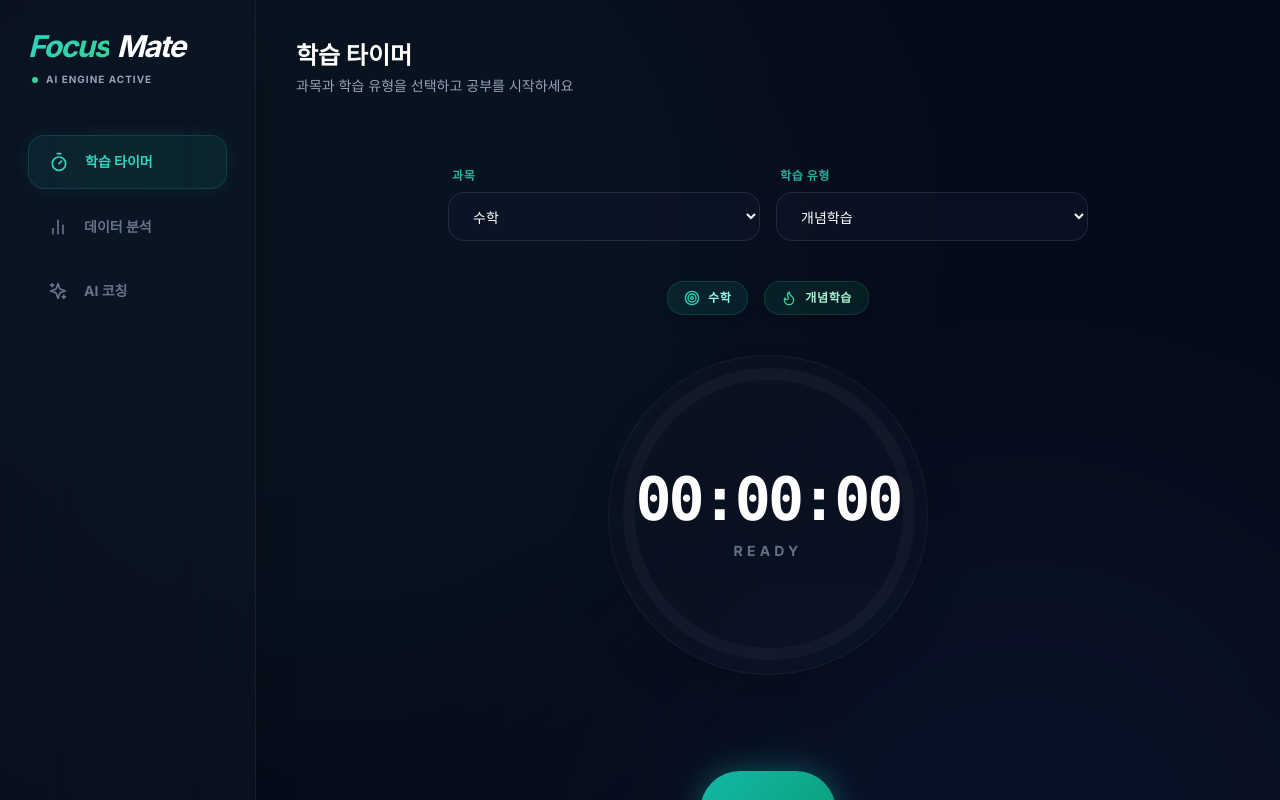
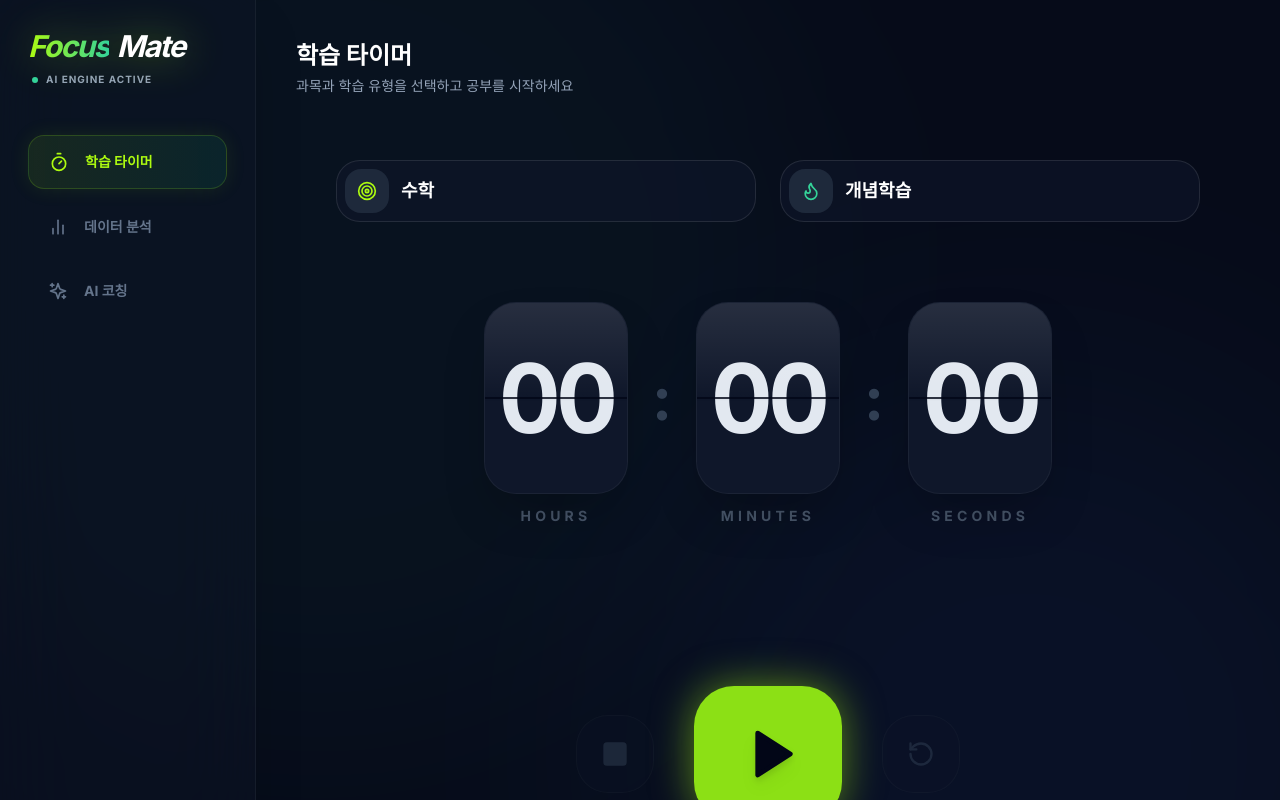
Before and after one commit to FocusMate-Coach/focusmate, a React (Vite) app: page / in a window 1280 px wide. Shown: the top 800 px of the page. Built offline with nearby package versions, Linux system fonts and the light colour scheme.

Commit message:
design: 시안 3안(네온 그린 & 플립 클락) 완성

```diff
--- a/src/components/Layout/Layout.tsx
+++ b/src/components/Layout/Layout.tsx
@@ -1,3 +1,4 @@
+// src/components/Layout/Layout.tsx
 import { NavLink } from 'react-router-dom';
 import { Timer, BarChart2, Sparkles } from 'lucide-react';
 
@@ -13,16 +14,17 @@
 
 export default function Layout({ children }: LayoutProps) {
   return (
-    <div className="min-h-screen bg-[#060B19] text-slate-200 flex flex-col lg:flex-row font-sans selection:bg-teal-500/30 overflow-hidden relative">
-      {/* 프리미엄 배경 글로우 효과 (Teal & Emerald) */}
-      <div className="absolute top-[-20%] left-[-10%] w-[70vw] h-[70vw] bg-teal-900/10 rounded-full blur-[120px] pointer-events-none mix-blend-screen"></div>
+    // 배경색을 아주 어두운 남색(#060B19)으로 변경하고 폰트를 Pretendard로 설정
+    <div className="min-h-screen bg-[#060B19] text-slate-200 flex flex-col lg:flex-row font-sans selection:bg-focusgreen-500/30 overflow-hidden relative">
+      {/* 프리미엄 배경 글로우 효과 (Teal & Blue) */}
+      <div className="absolute top-[-20%] left-[-10%] w-[70vw] h-[70vw] bg-teal-900/10 rounded-full blur-[120px] pointer-events-none mix-blend-screen animate-pulse-slow"></div>
       <div className="absolute bottom-[-20%] right-[-10%] w-[60vw] h-[60vw] bg-blue-900/10 rounded-full blur-[120px] pointer-events-none mix-blend-screen"></div>
 
-      {/* 데스크탑 사이드바 */}
+      {/* 데스크탑 사이드바: 글래스모피즘 효과 적용 */}
       <aside className="hidden lg:flex flex-col w-64 bg-slate-900/40 backdrop-blur-2xl border-r border-white/5 p-7 shrink-0 z-10 shadow-2xl">
         <div className="mb-12">
-          <h1 className="text-3xl font-black tracking-tighter italic flex items-center gap-2">
-            <span className="bg-clip-text text-transparent bg-gradient-to-r from-teal-400 to-emerald-400">
+          <h1 className="text-3xl font-black tracking-tighter italic flex items-center gap-2 drop-shadow-focus-neon">
+            <span className="bg-clip-text text-transparent bg-gradient-to-r from-focusgreen-400 to-emerald-400">
               Focus
             </span>
             <span className="text-white">Mate</span>
@@ -42,7 +44,7 @@
               className={({ isActive }) =>
                 `flex items-center gap-4 px-5 py-4 rounded-2xl text-sm font-bold transition-all duration-300 ${
                   isActive
-                    ? 'bg-gradient-to-r from-teal-500/10 to-emerald-500/10 text-teal-400 border border-teal-500/20 shadow-[0_0_20px_rgba(20,184,166,0.1)]'
+                    ? 'bg-gradient-to-r from-focusgreen-500/10 to-emerald-500/10 text-focusgreen-400 border border-focusgreen-500/20 shadow-[0_0_20px_rgba(140,224,21,0.1)]'
                     : 'text-slate-500 hover:text-slate-200 hover:bg-slate-800/50'
                 }`
               }
@@ -53,26 +55,27 @@
           ))}
         </nav>
 
-        <div className="p-5 bg-slate-950/50 rounded-2xl border border-white/5 text-[11px] mt-4">
+        <div className="p-5 bg-slate-950/50 rounded-2xl border border-white/5 text-[11px] mt-4 shadow-inner">
           <p className="text-slate-400 font-semibold mb-1.5">MVP Version 1.0</p>
-          <p className="text-teal-400/70 font-black tracking-wide">Powered by AI</p>
+          <p className="text-focusgreen-400/70 font-black tracking-wide">Powered by Advanced AI</p>
         </div>
       </aside>
 
       {/* 메인 콘텐츠 영역 */}
       <main className="flex-1 flex flex-col min-h-screen relative z-10">
         <header className="lg:hidden flex items-center justify-between px-6 py-5 bg-slate-900/80 backdrop-blur-md border-b border-white/5 sticky top-0 z-50">
-          <h1 className="text-xl font-black italic tracking-tighter">
-            <span className="text-teal-400">Focus</span>Mate
+          <h1 className="text-xl font-black italic tracking-tighter drop-shadow-focus-neon">
+            <span className="text-focusgreen-400">Focus</span>Mate
           </h1>
         </header>
 
+        {/* 페이지 콘텐츠가 부드럽게 나타나도록 애니메이션 적용 */}
         <div className="flex-1 p-6 lg:p-10 max-w-6xl w-full mx-auto animate-fade-in-up">
           {children}
         </div>
 
-        {/* 모바일 하단 탭바 */}
-        <nav className="lg:hidden flex border-t border-white/5 bg-slate-900/90 backdrop-blur-2xl pb-safe">
+        {/* 모바일 하단 탭바 (에러 수정 완료 버전) */}
+        <nav className="lg:hidden flex border-t border-white/5 bg-slate-900/90 backdrop-blur-2xl pb-safe shadow-2xl">
           {NAV_ITEMS.map(({ to, icon: Icon, label }) => (
             <NavLink
               key={to}
@@ -80,11 +83,11 @@
               end={to === '/'}
               className={({ isActive }) =>
                 `flex-1 flex flex-col items-center gap-1.5 py-4 text-[11px] font-bold transition-all ${
-                  isActive ? 'text-teal-400' : 'text-slate-500'
+                  isActive ? 'text-focusgreen-400' : 'text-slate-500'
                 }`
               }
             >
-              <Icon size={22}  />
+              <Icon size={22} />
               {label}
             </NavLink>
           ))}
--- a/src/components/Timer/Timer.tsx
+++ b/src/components/Timer/Timer.tsx
@@ -1,6 +1,6 @@
 // src/components/Timer/Timer.tsx
 import { useState } from 'react';
-import { Play, Pause, Square, RotateCcw, Target, Flame, Trophy } from 'lucide-react';
+import { Play, Pause, Square, RotateCcw, Target, Flame } from 'lucide-react';
 import { useTimer } from '../../hooks/useTimer';
 import FocusRating from '../FocusRating/FocusRating';
 import type { Subject, StudyType, StudySession } from '../../types';
@@ -12,21 +12,33 @@
   onSessionSaved: (session: StudySession) => void;
 }
 
+// 개별 시간(시, 분, 초)을 표시하는 미래형 플립 카드 컴포넌트
+const TimeCard = ({ value, label, isActive }: { value: string, label: string, isActive: boolean }) => (
+  <div className="flex flex-col items-center gap-3">
+    <div className={`relative overflow-hidden rounded-[2rem] bg-slate-900 border transition-all duration-500 w-28 h-36 sm:w-36 sm:h-48 flex items-center justify-center ${isActive ? 'border-focusgreen-500/50 shadow-[0_0_40px_rgba(173,251,16,0.25)]' : 'border-white/5 shadow-2xl'}`}>
+      {/* 플립 시계 중앙 가로선 (물리적인 시계 느낌) */}
+      <div className="absolute top-1/2 left-0 w-full h-[2px] bg-[#020617] z-10 -translate-y-1/2 opacity-80 shadow-sm"></div>
+
+      {/* 숫자 텍스트 */}
+      <span className={`text-6xl sm:text-8xl font-black tabular-nums tracking-tighter z-0 transition-colors duration-500 ${isActive ? 'text-focusgreen-400 drop-shadow-focus-neon' : 'text-slate-200'}`}>
+        {value}
+      </span>
+
+      {/* 반사되는 유리 질감 효과 */}
+      <div className="absolute top-0 left-0 w-full h-1/2 bg-gradient-to-b from-white/10 to-transparent pointer-events-none"></div>
+    </div>
+    <span className={`text-xs sm:text-sm font-black tracking-[0.3em] uppercase ${isActive ? 'text-focusgreen-500/80' : 'text-slate-600'}`}>{label}</span>
+  </div>
+);
+
 export default function Timer({ onSessionSaved }: TimerProps) {
-  // 팀장님의 핵심 타이머 로직 그대로 유지!
+  // 팀장님의 완벽한 코어 로직 100% 유지!
   const { status, elapsed, subject, studyType, startTime, setSubject, setStudyType, start, pause, resume, stop, reset } = useTimer();
   const [showRating, setShowRating] = useState(false);
   const [pendingSession, setPendingSession] = useState<Omit<StudySession, 'focusScore'> | null>(null);
 
-  const formatTime = (totalSeconds: number) => {
-    const h = Math.floor(totalSeconds / 3600);
-    const m = Math.floor((totalSeconds % 3600) / 60);
-    const s = totalSeconds % 60;
-    return `${h.toString().padStart(2, '0')}:${m.toString().padStart(2, '0')}:${s.toString().padStart(2, '0')}`;
-  };
-
   const handleStop = () => {
-    if (elapsed < 5) return; // 최소 5초 이상
+    if (elapsed < 5) return;
     stop();
 
     const now = new Date();
@@ -63,144 +75,122 @@
     reset();
   };
 
+  // 시간을 시간, 분, 초 단위로 분리
+  const h = Math.floor(elapsed / 3600);
+  const m = Math.floor((elapsed % 3600) / 60);
+  const s = elapsed % 60;
+  const pad = (n: number) => String(n).padStart(2, '0');
+
   const isActive = status === 'running';
 
   return (
-    <div className="flex flex-col items-center justify-center space-y-10 py-10 max-w-2xl mx-auto">
+    <div className="flex flex-col items-center justify-center min-h-[75vh] gap-12 sm:gap-16 max-w-4xl mx-auto py-8">
 
-      {/* 과목 및 학습 유형 선택 (글래스모피즘 디자인 적용) */}
-      <div className="w-full flex gap-4 animate-fade-in-up px-4">
-        <div className="flex-1">
-          <label className="block text-xs text-teal-400/80 mb-2 font-bold uppercase tracking-wider ml-1">과목</label>
+      {/* 1. 상단: 플로팅 글래스 콤보박스 (과목/유형) */}
+      <div className="w-full flex flex-col sm:flex-row gap-4 sm:gap-6 px-4 animate-fade-in-up">
+        <div className="flex-1 relative group">
+          <div className="absolute -inset-0.5 bg-gradient-to-r from-focusgreen-500 to-emerald-500 rounded-3xl blur opacity-0 group-hover:opacity-20 transition duration-500"></div>
+          <div className="relative bg-slate-900/60 backdrop-blur-xl border border-white/10 rounded-3xl p-2 flex items-center">
+            <div className="p-3 bg-slate-800 rounded-2xl text-focusgreen-400 mr-3">
+              <Target size={20} />
+            </div>
             <select
               value={subject}
               onChange={(e) => setSubject(e.target.value as Subject)}
               disabled={status !== 'idle'}
-            className="w-full bg-slate-900/50 backdrop-blur-md border border-white/10 rounded-2xl px-5 py-3.5 text-white text-sm focus:outline-none focus:ring-2 focus:ring-teal-500 disabled:opacity-50 transition-all cursor-pointer"
+              className="flex-1 bg-transparent text-white text-lg font-bold focus:outline-none disabled:opacity-50 appearance-none cursor-pointer"
             >
-            {SUBJECTS.map((s) => (
-              <option key={s} value={s}>{s}</option>
-            ))}
+              {SUBJECTS.map((s) => <option key={s} value={s} className="bg-slate-900">{s}</option>)}
             </select>
           </div>
-        <div className="flex-1">
-          <label className="block text-xs text-teal-400/80 mb-2 font-bold uppercase tracking-wider ml-1">학습 유형</label>
+        </div>
+
+        <div className="flex-1 relative group">
+          <div className="absolute -inset-0.5 bg-gradient-to-r from-emerald-500 to-focusgreen-500 rounded-3xl blur opacity-0 group-hover:opacity-20 transition duration-500"></div>
+          <div className="relative bg-slate-900/60 backdrop-blur-xl border border-white/10 rounded-3xl p-2 flex items-center">
+            <div className="p-3 bg-slate-800 rounded-2xl text-emerald-400 mr-3">
+              <Flame size={20} />
+            </div>
             <select
               value={studyType}
               onChange={(e) => setStudyType(e.target.value as StudyType)}
               disabled={status !== 'idle'}
-            className="w-full bg-slate-900/50 backdrop-blur-md border border-white/10 rounded-2xl px-5 py-3.5 text-white text-sm focus:outline-none focus:ring-2 focus:ring-teal-500 disabled:opacity-50 transition-all cursor-pointer"
+              className="flex-1 bg-transparent text-white text-lg font-bold focus:outline-none disabled:opacity-50 appearance-none cursor-pointer"
             >
-            {STUDY_TYPES.map((t) => (
-              <option key={t} value={t}>{t}</option>
-            ))}
+              {STUDY_TYPES.map((t) => <option key={t} value={t} className="bg-slate-900">{t}</option>)}
             </select>
-        </div>
-      </div>
-
-      {/* 상단 상태 뱃지 */}
-      <div className="flex gap-4 animate-fade-in-up">
-        <div className="bg-teal-500/10 border border-teal-500/20 px-4 py-2 rounded-2xl flex items-center gap-2 shadow-lg">
-          <Target className="text-teal-400" size={16} />
-          <span className="text-xs font-bold text-teal-200 uppercase tracking-wider">{subject}</span>
-        </div>
-        <div className="bg-emerald-500/10 border border-emerald-500/20 px-4 py-2 rounded-2xl flex items-center gap-2 shadow-lg">
-          <Flame className="text-emerald-400" size={16} />
-          <span className="text-xs font-bold text-emerald-200 uppercase tracking-wider">{studyType}</span>
-        </div>
-      </div>
-
-      {/* 메인 원형 스톱워치 디자인 */}
-      <div className="relative group animate-fade-in-up">
-        {/* 외부 글로우 효과 */}
-        <div className={`absolute inset-0 bg-teal-500/20 rounded-full blur-[60px] transition-opacity duration-1000 ${isActive ? 'opacity-100' : 'opacity-0'}`}></div>
-
-        <div className="relative w-80 h-80 flex items-center justify-center bg-slate-900/40 backdrop-blur-3xl rounded-full border border-white/5 shadow-2xl">
-          {/* 원형 프로그레스 바 (SVG) */}
-          <svg className="absolute w-full h-full -rotate-90">
-            <circle cx="160" cy="160" r="140" fill="transparent" stroke="rgba(255,255,255,0.03)" strokeWidth="12" />
-            <circle
-              cx="160" cy="160" r="140" fill="transparent"
-              stroke="url(#tealGradient)"
-              strokeWidth="12"
-              strokeDasharray="880"
-              strokeDashoffset={880 - (elapsed % 3600 / 3600) * 880}
-              strokeLinecap="round"
-              className="transition-all duration-1000 ease-linear"
-            />
-            <defs>
-              <linearGradient id="tealGradient" x1="0%" y1="0%" x2="100%" y2="0%">
-                <stop offset="0%" stopColor="#2DD4BF" />
-                <stop offset="100%" stopColor="#0EA5E9" />
-              </linearGradient>
-            </defs>
-          </svg>
-
-          {/* 시간 표시 */}
-          <div className="text-center z-10">
-            <div className="text-6xl font-black text-white tracking-tighter font-mono tabular-nums drop-shadow-2xl">
-              {formatTime(elapsed)}
-            </div>
-            <p className="text-slate-500 font-bold text-sm mt-3 tracking-[0.3em] uppercase">
-              {status === 'running' ? 'Deep Work' : status === 'paused' ? 'Paused' : 'Ready'}
-            </p>
           </div>
         </div>
       </div>
 
+      {/* 2. 중앙: 파격적인 미래형 플립 클락 */}
+      <div className="flex items-center gap-2 sm:gap-6 animate-fade-in-up mt-4">
+        <TimeCard value={pad(h)} label="Hours" isActive={isActive && h > 0} />
+        <span className={`text-4xl sm:text-6xl font-black pb-8 ${isActive ? 'text-focusgreen-400 animate-pulse' : 'text-slate-700'}`}>:</span>
+        <TimeCard value={pad(m)} label="Minutes" isActive={isActive} />
+        <span className={`text-4xl sm:text-6xl font-black pb-8 ${isActive ? 'text-focusgreen-400 animate-pulse' : 'text-slate-700'}`}>:</span>
+        <TimeCard value={pad(s)} label="Seconds" isActive={isActive} />
+      </div>
+
       {/* 최소 시간 안내 */}
-      <div className="h-4">
+      <div className="h-6">
         {status === 'running' && elapsed < 5 && (
-          <p className="text-xs text-slate-500 font-medium animate-pulse">5초 이상 공부해야 세션을 저장할 수 있어요</p>
+          <p className="text-sm font-bold text-focusgreen-500/80 animate-pulse bg-focusgreen-500/10 px-4 py-1.5 rounded-full border border-focusgreen-500/20">
+            데이터 수집을 위해 최소 5초 이상 집중해 주세요
+          </p>
         )}
       </div>
 
-      {/* 컨트롤 버튼 */}
-      <div className="flex items-center gap-8 animate-fade-in-up">
-        {/* 정지 및 저장 버튼 */}
+      {/* 3. 하단: 사이버펑크 스타일 컨트롤 센터 */}
+      <div className="flex items-center gap-6 sm:gap-10 animate-fade-in-up mt-2">
+        {/* 종료 버튼 */}
         {(status === 'running' || status === 'paused') ? (
           <button
             onClick={handleStop}
-            className="p-5 rounded-3xl bg-slate-800/50 border border-white/5 text-slate-400 hover:text-red-400 hover:bg-red-500/10 transition-all active:scale-90"
+            className="p-5 sm:p-6 rounded-[2rem] bg-slate-900/80 border border-white/5 text-slate-400 hover:text-white hover:bg-red-500 hover:border-red-500 hover:shadow-[0_0_30px_rgba(239,68,68,0.5)] transition-all duration-300 active:scale-90 group"
             title="종료 및 저장"
           >
-            <Square size={28} fill="currentColor" />
+            <Square size={28} className="group-hover:scale-110 transition-transform" fill="currentColor" />
           </button>
         ) : (
-          <button disabled className="p-5 rounded-3xl bg-slate-800/20 border border-white/5 text-slate-600 opacity-50 cursor-not-allowed">
+          <div className="p-5 sm:p-6 rounded-[2rem] bg-slate-900/40 border border-white/5 text-slate-700 opacity-50">
             <Square size={28} fill="currentColor" />
-          </button>
+          </div>
         )}
 
-        {/* 중앙 메인 재생/일시정지 버튼 */}
+        {/* 메인 액션 버튼 (네온 글로우) */}
         <button
           onClick={status === 'idle' ? start : (isActive ? pause : resume)}
-          className={`p-10 rounded-[40px] transition-all duration-500 active:scale-95 shadow-2xl flex items-center justify-center ${
+          className={`relative group p-8 sm:p-10 rounded-[2.5rem] transition-all duration-500 active:scale-95 flex items-center justify-center ${
             isActive
-            ? 'bg-slate-800/80 text-white border border-white/10 hover:shadow-white/5'
-            : 'bg-gradient-to-br from-teal-500 to-emerald-600 text-white shadow-[0_0_30px_rgba(20,184,166,0.4)] hover:shadow-[0_0_40px_rgba(20,184,166,0.6)]'
+            ? 'bg-slate-900 border border-white/10 text-white hover:bg-slate-800'
+            : 'bg-focusgreen-500 text-slate-950 shadow-[0_0_40px_rgba(173,251,16,0.5)] hover:shadow-[0_0_60px_rgba(173,251,16,0.7)] hover:bg-focusgreen-400'
           }`}
         >
-          {isActive ? <Pause size={48} fill="currentColor" /> : <Play size={48} className="ml-2" fill="currentColor" />}
+          {isActive ? (
+            <Pause size={56} fill="currentColor" className="drop-shadow-lg" />
+          ) : (
+            <Play size={56} className="ml-3 drop-shadow-lg" fill="currentColor" />
+          )}
         </button>
 
-        {/* 리셋 버튼 */}
+        {/* 초기화 버튼 */}
         {(status === 'running' || status === 'paused') ? (
           <button
             onClick={reset}
-            className="p-5 rounded-3xl bg-slate-800/50 border border-white/5 text-slate-500 hover:text-white hover:bg-slate-700 transition-all active:scale-90"
+            className="p-5 sm:p-6 rounded-[2rem] bg-slate-900/80 border border-white/5 text-slate-400 hover:text-slate-950 hover:bg-slate-200 transition-all duration-300 active:scale-90 group"
             title="초기화"
           >
-            <RotateCcw size={28} />
+            <RotateCcw size={28} className="group-hover:-rotate-180 transition-transform duration-500" />
           </button>
         ) : (
-          <div className="p-5 rounded-3xl bg-slate-800/20 border border-white/5 text-slate-600 opacity-50">
-            <Trophy size={28} />
+          <div className="p-5 sm:p-6 rounded-[2rem] bg-slate-900/40 border border-white/5 text-slate-700 opacity-50">
+            <RotateCcw size={28} />
           </div>
         )}
       </div>
 
-      {/* 집중도 평가 모달 */}
+      {/* 팀장님의 집중도 평가 모달은 그대로 유지! */}
       {showRating && (
         <FocusRating
           subject={subject}
--- a/tailwind.config.js
+++ b/tailwind.config.js
@@ -1,3 +1,4 @@
+// tailwind.config.js
 /** @type {import('tailwindcss').Config} */
 export default {
   content: [
@@ -8,14 +9,23 @@
     extend: {
       colors: {
         navy: {
-          950: '#020617',
+          950: '#020617', // 아주 어두운 밤하늘색
           900: '#0F172A',
           800: '#1E293B',
           700: '#334155',
+        },
+        focusgreen: {
+          400: '#ADFB10', // 퓨어 네온 그린
+          500: '#8CE015',
         }
       },
       fontFamily: {
+        // 더 현대적이고 가독성 좋은 Pretendard 폰트를 메인으로 설정
         sans: ['Pretendard', 'Inter', 'system-ui', 'sans-serif'],
+      },
+      // 물리적 플립 카드의 깊이감을 위한 특수 그림자 설정
+      dropShadow: {
+        'focus-neon': '0 0 20px rgba(173, 251, 16, 0.4)',
       },
       animation: {
         'fade-in-up': 'fadeInUp 0.6s cubic-bezier(0.16, 1, 0.3, 1) forwards',
```
Lines whose indentation alone changed are shown as unchanged.
